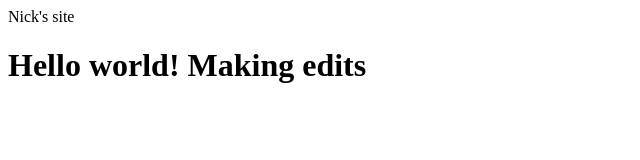
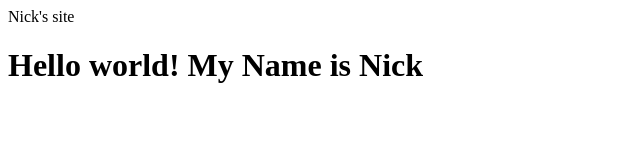
Before and after one commit to nickpunjabi/nickpunjabi.github.io, a plain HTML site: page index.html in a window 1280 px wide. Shown: the whole page, without its empty margins (0-640 px from the left). Drawn offline with Linux system fonts and the light colour scheme.

Commit message:
third commit

```diff
--- a/index.html
+++ b/index.html
@@ -5,6 +5,6 @@
 <title>Nick's site</title>
 </head>
 <body>
-<h1> Hello world! Making edits</h1>
+<h1> Hello world! My Name is Nick</h1>
 </body>
 </html>
```
